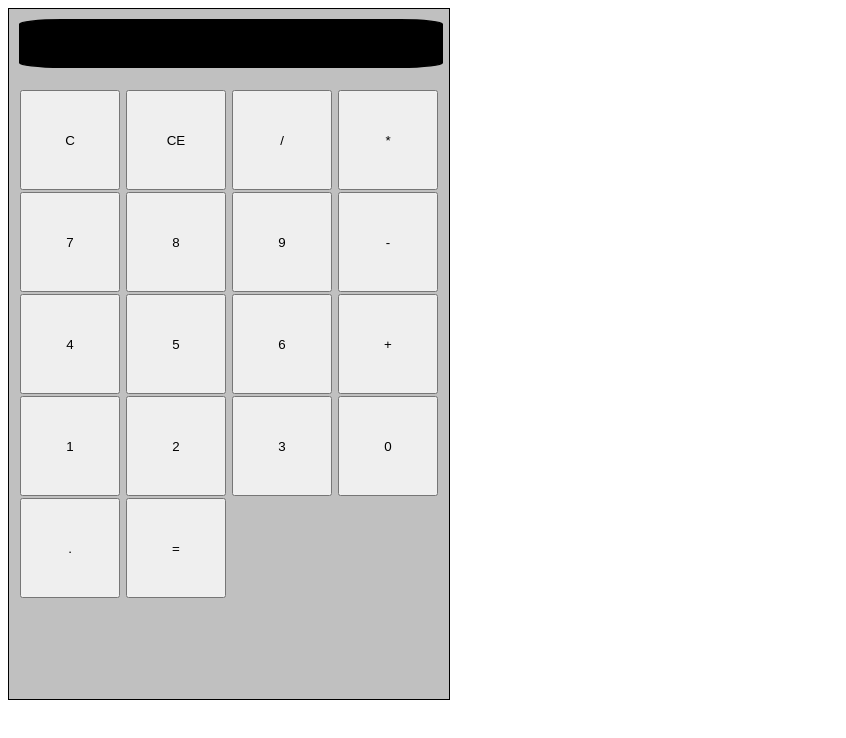
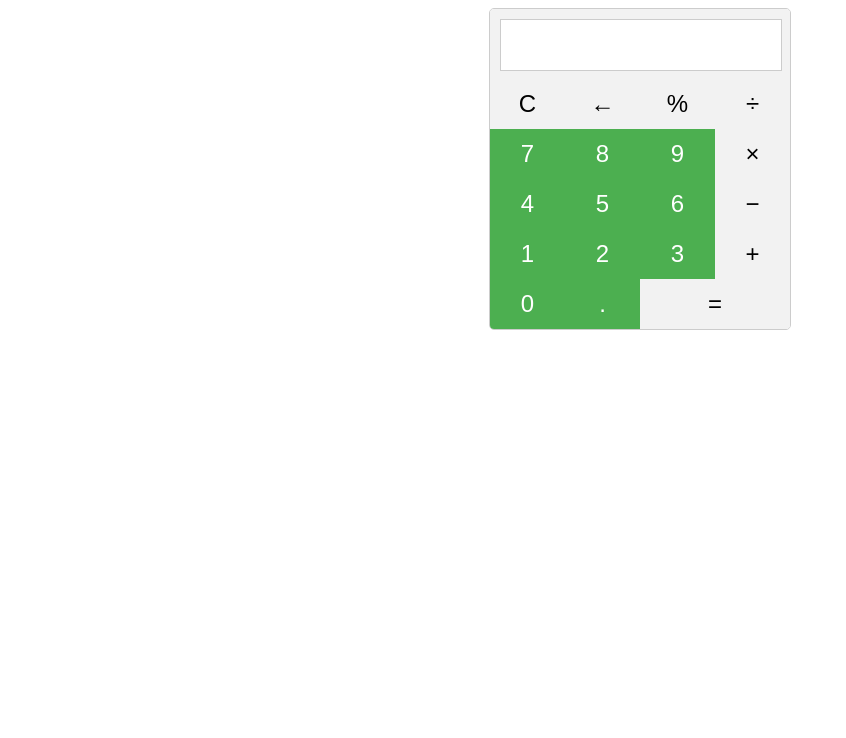
Before and after one commit to eduardo45MP/calculator, a plain HTML site: page index.html in a window 1280 px wide. Shown: the whole page, without its empty margins (0-846 px from the left). Drawn offline with Linux system fonts and the light colour scheme.

Commit message:
calculator 1.5

```diff
--- a/assets/css/stylesheet.css
+++ b/assets/css/stylesheet.css
@@ -1,31 +1,57 @@
-#calculator {
-  border: 1px solid black;
-  display: inline-block; /* Defines the element to be displayed as inline block */
-  padding: 10px;
-  background-color: silver;
+.calculator {
+  width: 300px;
+  margin: 0 auto;
+  border: 1px solid #ccc;
+  border-radius: 5px;
+  overflow: hidden;
 }
 
-#display {
-  background-color: black; /* Defines the black background color for the element with the ID "display" */
-  border: 2px solid black; /* Defines a black border with 2px thickness for the element */
-  color: #0f0; /* Sets the color of the text inside the element to green (#0f0 is a hexadecimal color code for green) */
-  font-size: xx-large; /* Sets the font size to be extra large */
-  margin-bottom: 5%;
-  text-align: center; /* Aligns the text inside the element to the center */
-  align-items: center; /* Aligns the items inside the element to the center */
-  justify-content: center; /* Centers the content of the element horizontally and vertically */
+.rectangle {
   width: 100%;
-  border-radius: 10%; /* Sets the border radius of the element to 10% */
-  height: 45px;}
-
-.gridin {
-  background-color: silver;
-  height: 600px;
-  width: 400;
+  height: 100%;
+  background-color: white;
+  border: 1px solid #ccc;
 }
 
-.my-btn {
-  width: 100px;
-  height: 100px;
-  margin: 1px; /* Sets the margin of the elements with the class "my-btn" to 1 pixel */
+.display {
+  height: 50px;
+  padding: 10px;
+  text-align: right;
+  background-color: #f2f2f2;
 }
+
+.row {
+  display: flex;
+  flex-wrap: wrap;
+}
+
+button {
+  width: 25%;
+  height: 50px;
+  font-size: 24px;
+  border: none;
+  background-color: #4CAF50;
+  color: #fff;
+}
+
+button.operator {
+  width: 25%;
+  background-color: #f2f2f2;
+  color: #000;
+}
+
+button:hover {
+  background-color: #3e8e41;
+}
+
+button:active {
+  background-color: #1e4023;
+}
+
+button:focus {
+  outline: none;
+}
+
+#equals {
+  width: 50%;
+}
--- a/assets/js/script.js
+++ b/assets/js/script.js
@@ -2,13 +2,13 @@
 let expression = "";
 
 // clears the display by resetting the expression variable and updating the display
-function clearDisplay() {
+function clearInput() {
   expression = "";
   updateDisplay();
 }
 
 // deletes the last digit from the expression variable and updates the display
-function deleteDigit() {
+function backspace() {
   expression = expression.slice(0, -1);
   updateDisplay();
 }
@@ -28,6 +28,6 @@ function calculate() {
 
 // updates the display with the current expression
 function updateDisplay() {
-  const display = document.getElementById("display");
+  const display = document.querySelector(".rectangle");
   display.innerText = expression;
 }
--- a/index.html
+++ b/index.html
@@ -9,35 +9,40 @@
 </head>
 <body onload="updateDisplay()">
     <!-- The calculator container -->
-    <div id="calculator">
-        <!-- The display of the calculator -->
-        <div id="display">0</div>
-
-        <!-- The buttons of the calculator -->
-        <div class="gridin">
-            <!-- Clear the calculator display -->
-            <button class="my-btn" onclick="clearDisplay()">C</button>
-            <!-- Delete the last digit from the calculator display -->
-            <button class="my-btn" onclick="deleteDigit()">CE</button>
-            <!-- Following buttons append symbols to the calculator display -->
-            <button class="my-btn" onclick="appendSymbol('/')">/</button>
-            <button class="my-btn" onclick="appendSymbol('*')">*</button><br>            <button class="my-btn" onclick="appendSymbol('7')">7</button>
-            <button class="my-btn" onclick="appendSymbol('8')">8</button>
-            <button class="my-btn" onclick="appendSymbol('9')">9</button>
-            <button class="my-btn" onclick="appendSymbol('-')">-</button><br>
-            <button class="my-btn" onclick="appendSymbol('4')">4</button>
-            <button class="my-btn" onclick="appendSymbol('5')">5</button>
-            <button class="my-btn" onclick="appendSymbol('6')">6</button>
-            <button class="my-btn" onclick="appendSymbol('+')">+</button><br>
-            <button class="my-btn" onclick="appendSymbol('1')">1</button>
-            <button class="my-btn" onclick="appendSymbol('2')">2</button>
-            <button class="my-btn" onclick="appendSymbol('3')">3</button>
-            <button class="my-btn" onclick="appendSymbol('0')">0</button><br>
-            <button class="my-btn" onclick="appendSymbol('.')">.</button>
-            <!-- Calculate the operation on display-->
-            <button class="my-btn" onclick="calculate()">=</button>
-            </div>
+    <div class="calculator">
+        <div class="display">
+            <div class="rectangle"></div>
         </div>
+        <div class="row">
+          <button class="operator" onclick="clearInput()">C</button>
+          <button class="operator" onclick="backspace()">←</button>
+          <button class="operator" onclick="appendSymbol('%')">%</button>
+          <button class="operator" onclick="appendSymbol('/')">÷</button>
+        </div>
+        <div class="row">
+          <button onclick="appendSymbol(7)">7</button>
+          <button onclick="appendSymbol(8)">8</button>
+          <button onclick="appendSymbol(9)">9</button>
+          <button class="operator" onclick="appendSymbol('*')">×</button>
+        </div>
+        <div class="row">
+          <button onclick="appendSymbol('4')">4</button>
+          <button onclick="appendSymbol('5')">5</button>
+          <button onclick="appendSymbol('6')">6</button>
+          <button class="operator" onclick="appendSymbol('-')">−</button>
+        </div>
+        <div class="row">
+          <button onclick="appendSymbol('1')">1</button>
+          <button onclick="appendSymbol('2')">2</button>
+          <button onclick="appendSymbol('3')">3</button>
+          <button class="operator" onclick="appendSymbol('+')">+</button>
+        </div>
+        <div class="row">
+          <button onclick="appendSymbol('0')">0</button>
+          <button onclick="appendSymbol('.')">.</button>
+          <button id="equals" class="operator" onclick="calculate()">=</button>
+        </div>
+      </div>
         <script src="./assets/js/script.js"></script>
     </body>
 </html>
```
